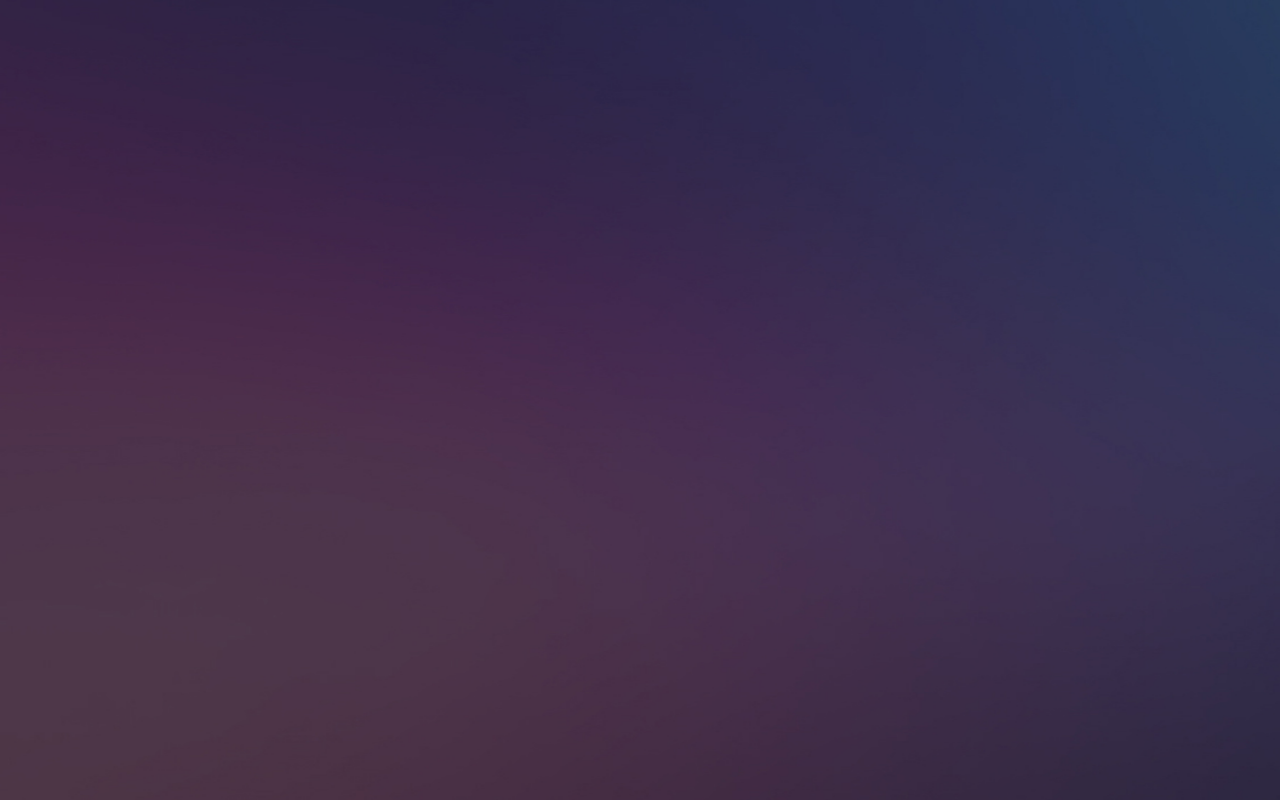
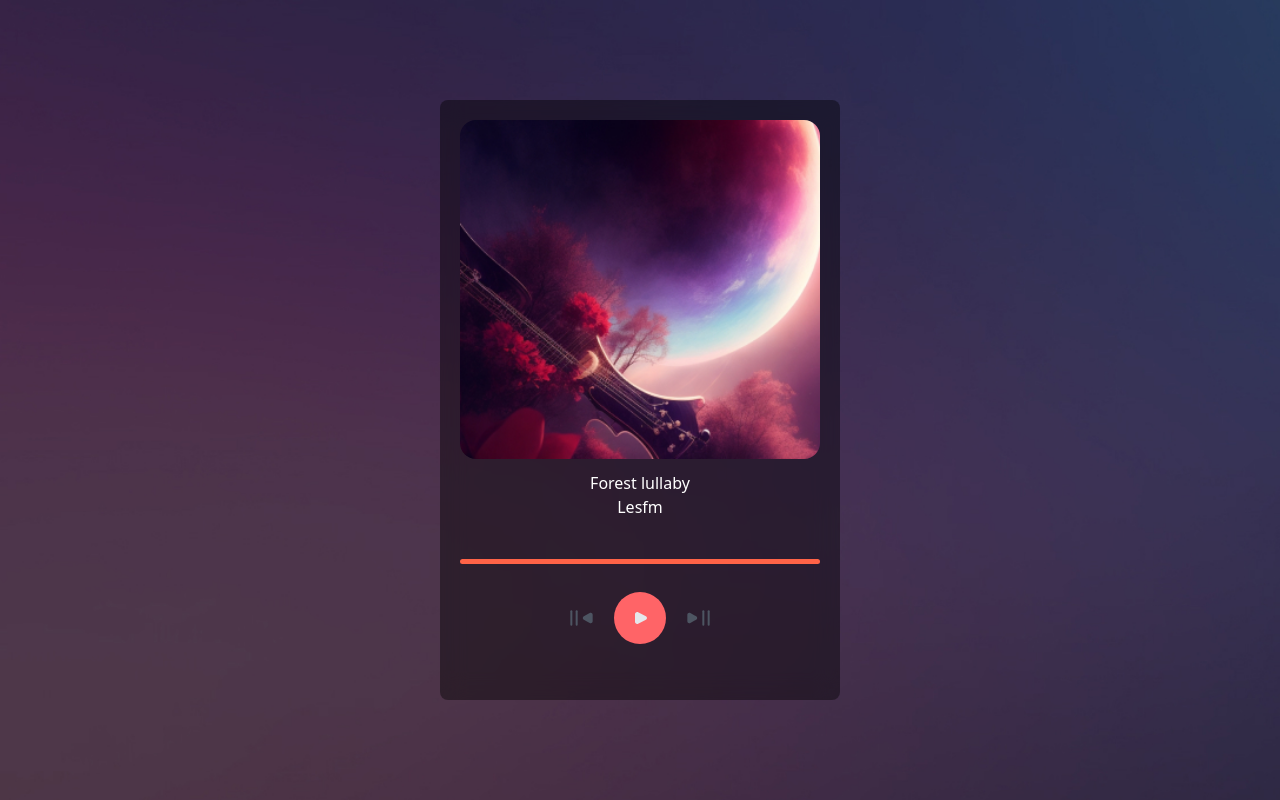
Before and after one commit to Zeez09/ztunes, a React (Vite) app: page / in a window 1280 px wide. Built offline with nearby package versions, Linux system fonts and the light colour scheme.

Commit message:
updated music library

```diff
--- a/src/App.jsx
+++ b/src/App.jsx
@@ -2,15 +2,42 @@ import React from 'react'
 import "./App.css"
 import gradient from "./assets/images/gradient-bg-small.jpg"
 import gradient2 from "./assets/images/gradient-bg.jpg"
-
+import cover from "./assets/images/cover-2.jpg"
+import ProgressBar from "./ProgressBar"
+import playback from "./assets/images/Stop_and_play_fill-1.svg"
+import pause from "./assets/images/play_fill.svg"
+import forward from "./assets/images/Stop_and_play_fill.svg"
 
 const App = () => {
   return (
     <>
 
-<div className="fixed inset-0 z-[-1]">
-      <img src={gradient} alt="" className="block sm:hidden w-full h-full"  />
-      <img src={gradient2} alt="" className="hidden sm:block w-full h-full" />
+<div className="relative w-full h-screen overflow-hidden">
+      <img src={gradient} alt="" className="block sm:hidden absolute inset-0 w-full h-full object-cover z-0"  />
+      <img src={gradient2} alt="" className="hidden sm:block absolute inset-0 w-full h-full object-cover z-0" />
+
+
+
+      <div className="relative z-10 flex items-center justify-center h-full">
+        <div className="p-2 sm:p-5 rounded-lg w-full sm:w-[400px] h-[600px] bg-black/40 backdrop-blur-md mx-4 sm:mx-auto text-white text-center">
+        <div>
+          <img src={cover} alt="" className='rounded-2xl w-full h-auto'/>
+        </div>
+        <h1 className='mt-3'>Forest lullaby</h1>
+        <p>Lesfm</p>
+
+        <div className='mt-10'>
+          <ProgressBar/>
+        </div>
+        <div className='flex flex-row justify-center items-center gap-4 mt-7'>
+          <button><img src={playback} alt="" /></button>
+          <button><img src={pause} alt="" className='bg-red-400 p-2.5 rounded-full'/></button>
+          <button><img src={forward} alt=""/></button>
+        </div>
+
+        </div>
+
+      </div>
     </div>
 
     </>
--- /dev/null
+++ b/src/ProgressBar.jsx
@@ -0,0 +1,34 @@
+import React from 'react'
+
+const ProgressBar = () => {
+
+
+  const containerStyle = {
+    width: "100%",
+    backgroundColor: '#FF6347' ,
+    borderRadius: '10px',
+    overflow: 'hidden',
+    height: '5px',
+    cursor: 'pointer',
+
+  };
+
+  const barStyle = {
+
+    backgroundColor:'#FF6347',
+    height: '100%',
+    color: 'white',
+    textAlign: 'center',
+    lineHeight: '10px',
+  };
+
+  return (
+    <div style={containerStyle}>
+      <div style={barStyle}>
+
+      </div>
+    </div>
+  );
+};
+
+export default ProgressBar
--- /dev/null
+++ b/src/data/Songs.jsx
@@ -0,0 +1,21 @@
+import forestLullaby from "../assets/audio/forest-lullaby-110624.mp3";
+import lostInCityLights from "../assets/audio/lost-in-city-lights-145038.mp3";
+
+
+const songs = [
+  {
+    title: "Forest Lullaby",
+    artist: "Lesfm",
+    src: forestLullaby ,
+
+  },
+
+{
+  title: "lostInCityLights",
+  artist: "Cosmo Sheldrake",
+  src: lostInCityLights ,
+
+},
+];
+
+export default songs;
```
Also changed, not shown: 2 other files (tests, documents, lock files or other folders).
